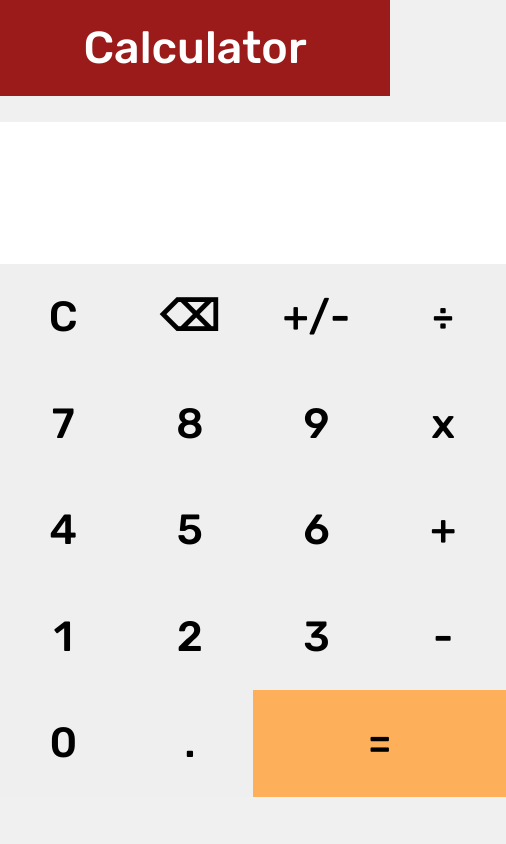
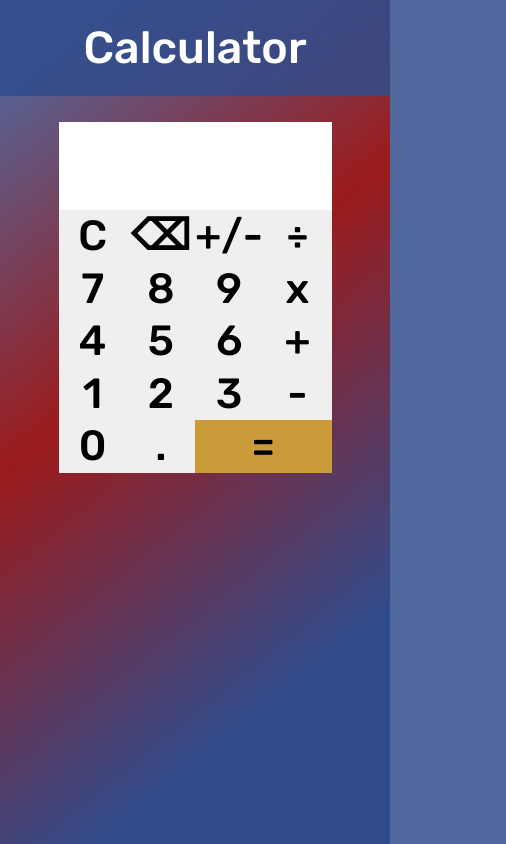
Before and after one commit to foolmonkey/calculator, a plain HTML site: page index.html in a window 390 px wide. Shown: the whole page, 506 px wide, since content can reach past the window. Drawn offline with Linux system fonts and the light colour scheme.

Commit message:
Add new style to background and add media query

```diff
--- a/index.html
+++ b/index.html
@@ -17,7 +17,7 @@
     <div id="container">
         <div class="containerRow" id="display">
             <p id="prevInputs"></p>
-            <input id="inputs" type="text">
+            <input id="inputs" type="text" onfocus="this.value = this.value;">
         </div>
         <div class="containerRow">
             <button>C</button>
--- a/styles/stylesheet.css
+++ b/styles/stylesheet.css
@@ -1,5 +1,11 @@
+html{
+    background-color: #51689e;
+    height: 100%;
+    width: 100%;
+    background-image: linear-gradient(141deg, #51689e 5%, #9b1b1b 41%, #304c8c 80%);
+}
+
 body{
-    background-color: rgb(240, 240, 240);
     font-family: 'Rubik', sans-serif;
 }
 
@@ -12,7 +18,7 @@ body{
     margin: 0;
     padding: 0.5em;
     color: white;
-    background-color: rgb(155, 27, 27);
+    background-color: rgba(48, 76, 140, 0.83);
 }
 
 #container{
@@ -33,12 +39,12 @@ body{
 
 #equals{
     width: 200%;
-    background-color: rgb(253, 176, 89);
+    background-color: rgb(201, 155, 57);
 }
 
 #equals:hover{
     width: 200%;
-    background-color: rgb(230, 162, 86);
+    background-color: rgb(175, 135, 49);
 }
 
 #display{
@@ -65,14 +71,6 @@ input{
     vertical-align: middle;
     font-size: 2.5vh;
 }
-
-/*
-#display:hover{
-    -moz-box-shadow:    inset 0 0 8px #cfcfcf;
-    -webkit-box-shadow: inset 0 0 8px #cfcfcf;
-    box-shadow:         inset 0 0 8px #cfcfcf;
-}
-*/
 
 ::-moz-selection {
     background: rgb(192, 192, 192);
@@ -104,3 +102,10 @@ button:active{
 #delete{
     font-weight: bold;
 }
+
+@media only screen and (max-width: 600px){
+    #container{
+        width: 70vw;
+        height: 90vw;
+    }
+}
```
Also changed, not shown: script.js (line endings or trailing spaces).
